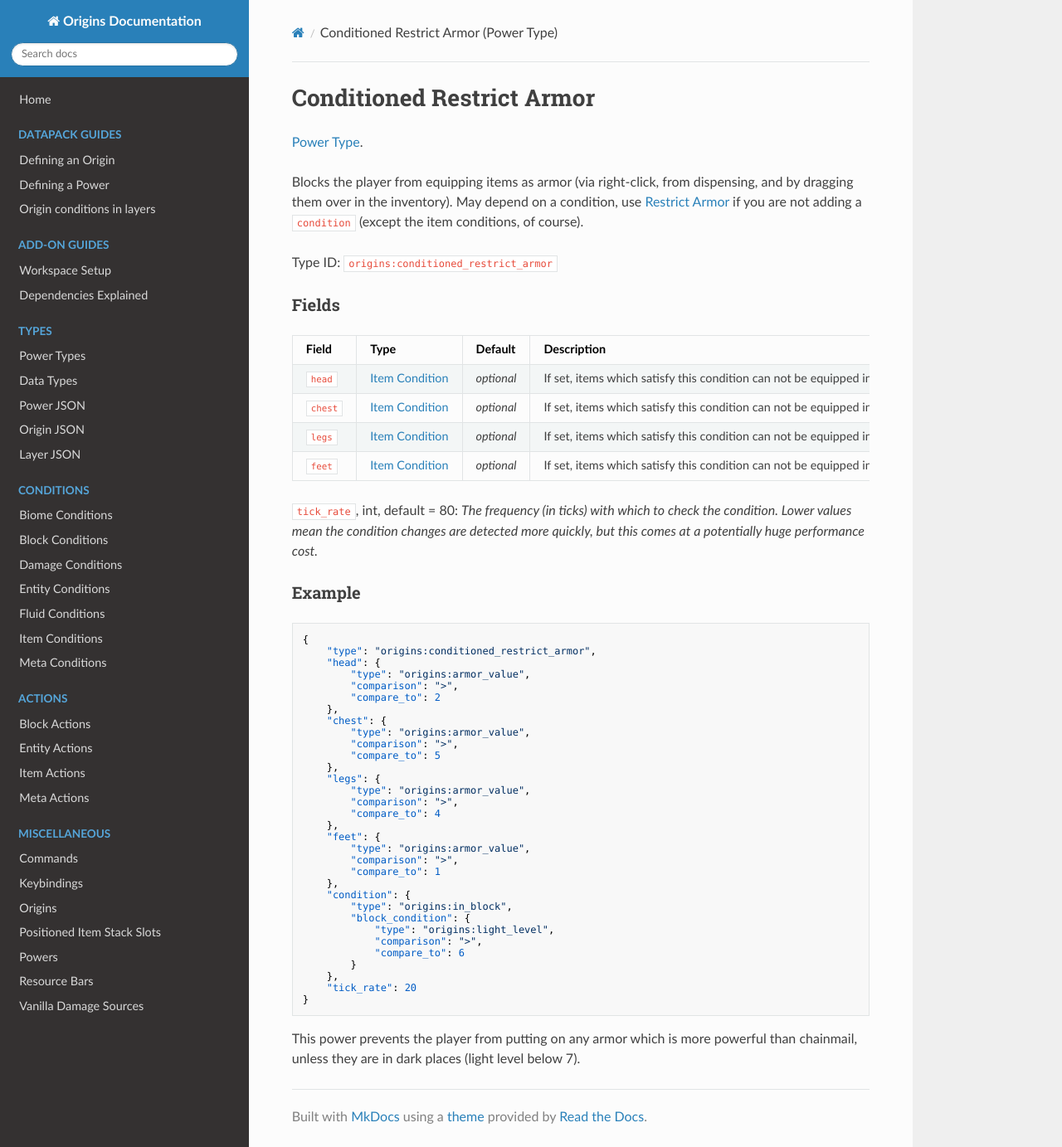
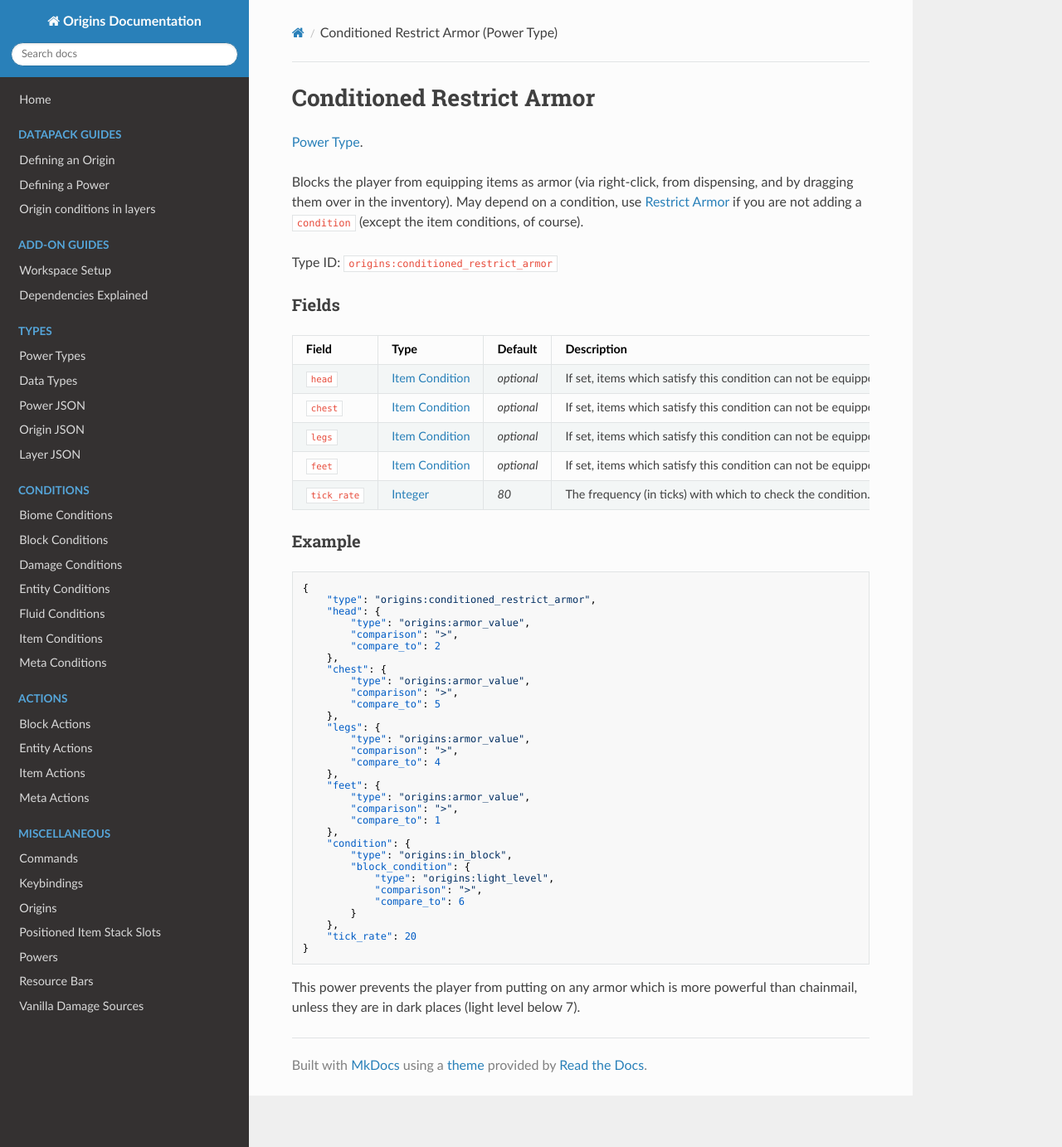
Before and after one commit to apace100/origins-docs, an MkDocs documentation site: the page built from docs/power_types/conditioned_restrict_armor.md, in a window 1280 px wide and 1383 px high. Shown: the whole window at 83% size. Built offline with MkDocs 1.6.1, drawn with Linux system fonts in a browser that asks for light colours; nearby versions of some CDN libraries.

Commit message:
Fixed `conditioned_restrict_armor.md` Fixed the 'Fields' table not including the `tick_rate` field properly

````diff
--- a/docs/power_types/conditioned_restrict_armor.md
+++ b/docs/power_types/conditioned_restrict_armor.md
@@ -18,8 +18,7 @@ Field  | Type | Default | Description
 `chest` | [Item Condition](../item_conditions.md) | _optional_ | If set, items which satisfy this condition can not be equipped in the chest slot.
 `legs` | [Item Condition](../item_conditions.md) | _optional_ | If set, items which satisfy this condition can not be equipped in the legs slot.
 `feet` | [Item Condition](../item_conditions.md) | _optional_ | If set, items which satisfy this condition can not be equipped in the feet slot.
-
-`tick_rate`, int, default = 80: _The frequency (in ticks) with which to check the condition. Lower values mean the condition changes are detected more quickly, but this comes at a potentially huge performance cost._
+`tick_rate` | [Integer](../data_types/integer.md) | _80_ | The frequency (in ticks) with which to check the condition. Lower values mean the condition changes are detected more quickly, but this comes at a potentially huge performance cost.
 
 ### Example
 ```json
````
